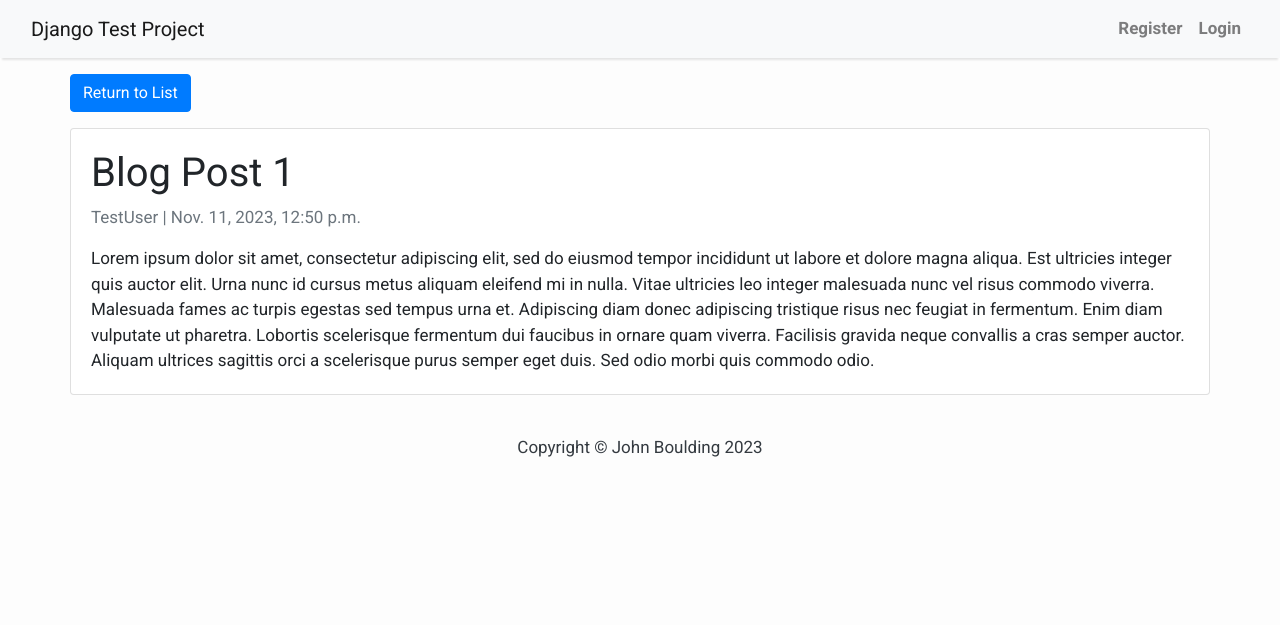
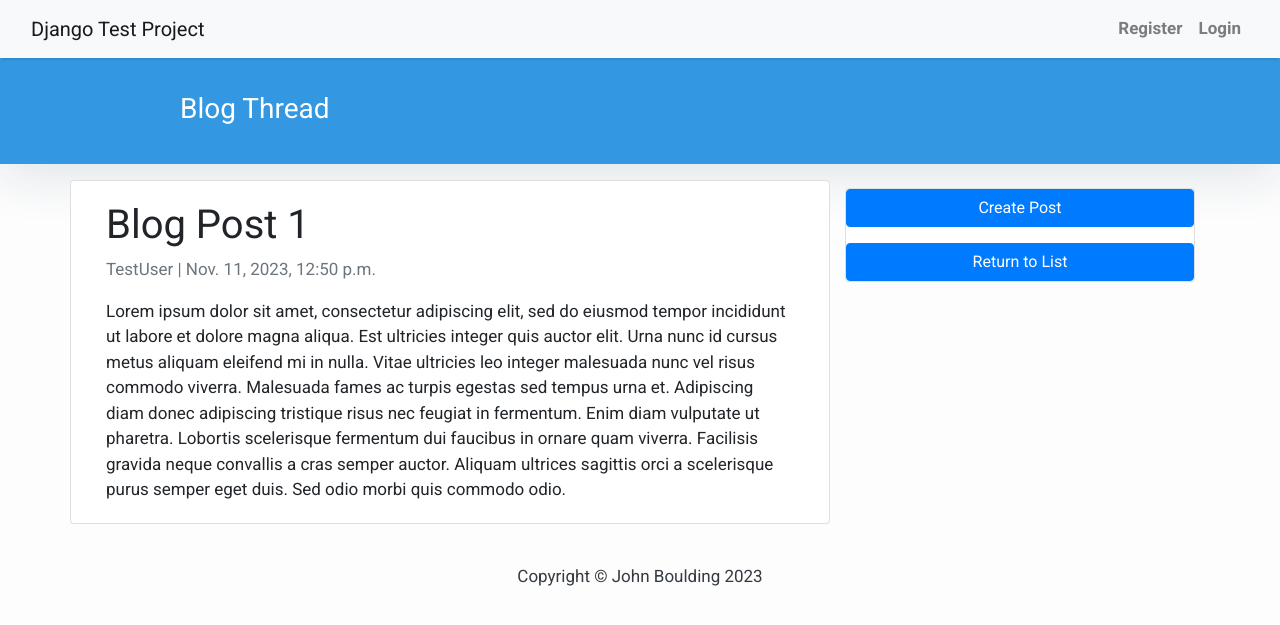
Before and after one commit to Atlas8304/atlas-books, a Django app: page /blog-post-1/ in a window 1280 px wide. Shown: the top 625 px of the page. Run offline with Django 4.2, Linux system fonts and the light colour scheme; data comes from the database, SQL or seed files in the repository; some libraries are stand-ins or nearby versions.

Commit message:
Create Post

```diff
--- a/app/blog/urls.py
+++ b/app/blog/urls.py
@@ -4,4 +4,5 @@ from django.urls import path
 urlpatterns = [
     path("blog/", views.Post.as_view(), name="blog"),
     path("<slug:slug>/", views.PostDetail.as_view(), name="post_detail"),
+	path("blog/new", views.new_post, name="post_new"),
 ]
--- a/app/blog/views.py
+++ b/app/blog/views.py
@@ -1,5 +1,9 @@
 from django.views import generic
+from django.shortcuts import render, redirect
+from django.contrib.auth.decorators import login_required
+
 from .models import BlogPost
+from .forms import NewPostForm
 
 
 class Post(generic.ListView):
@@ -10,3 +14,23 @@ class Post(generic.ListView):
 class PostDetail(generic.DetailView):
     model = BlogPost
     template_name = "blog/post_focused.html"
+
+
+@login_required(login_url="/login")
+def new_post(request):
+    if request.method == "POST":
+        form = NewPostForm(request.POST)
+        if form.is_valid():
+            obj = form.save(commit=False)
+            obj.author = request.user
+            obj.slug = obj.title.replace(' ', '-').lower()
+            # TODO: Remove after adding Draft review/publish capability
+            obj.published_state = 1
+            obj.save()
+            return redirect("blog")
+    form = NewPostForm()
+    return render(
+        request=request,
+        template_name="blog/post_new.html",
+        context={"new_post_form": form},
+    )
--- /dev/null
+++ b/app/static/css/blog/sidebar.css
@@ -0,0 +1,3 @@
+.card {
+  box-shadow: 0 16px 48px #e3e7eb;
+}
--- /dev/null
+++ b/app/templates/blog/head.html
@@ -0,0 +1,14 @@
+{% block blogheader %}
+<header class="masthead">
+  <div class="overlay"></div>
+  <div class="container">
+    <div class="row">
+      <div class="col-md-8 col-md-10 mx-auto">
+        <div class="site-heading">
+          <h3 class="site-heading my-4 mt-3 text-white">Blog Thread</h3>
+        </div>
+      </div>
+    </div>
+  </div>
+</header>
+{% endblock blogheader %}
--- a/app/templates/blog/post_focused.html
+++ b/app/templates/blog/post_focused.html
@@ -1,9 +1,8 @@
 {% extends 'base.html' %} {% block content %}
-
+{% include "blog/head.html" %}
 <div class="container">
   <div class="row">
-    <a href="{% url "blog" %}" class="btn btn-primary mt-3">Return to List</a>
-    <div class="card mb-4 mt-3 top">
+    <div class="col-md-8 card mb-4  mt-3 left  top">
       <div class="card-body">
         <h1>{% block title %} {{ object.title }} {% endblock title %}</h1>
         <p class="text-muted">
@@ -12,6 +11,7 @@
         <p class="card-text">{{ object.content | safe }}</p>
       </div>
     </div>
+    {% block sidebar %} {% include 'blog/sidebar.html' %} {% endblock sidebar %}
   </div>
 </div>
 
--- /dev/null
+++ b/app/templates/blog/sidebar.html
@@ -0,0 +1,14 @@
+{% block sidebar %} {% load static %} <link rel="stylesheet" href="{% static
+"css/blog/index.css" %}" type="text/css"/>
+
+<!-- Sidebar Widgets Column -->
+<div class="col-md-4 float-right">
+  <div class="card my-4">
+    <a href="{% url 'post_new'  %}" class="btn btn-primary">Create Post</a>
+    {% if request.get_full_path != "/blog/" %}
+    <a href="{% url "blog" %}" class="btn btn-primary mt-3">Return to List</a>
+    {% endif %}
+  </div>
+</div>
+
+{% endblock sidebar %}
```
Also changed, not shown: app/blog/forms.py (added, +7 -0 lines), app/templates/blog/index.html (+3 -14 lines), app/templates/blog/post_new.html (added, +12 -0 lines).
